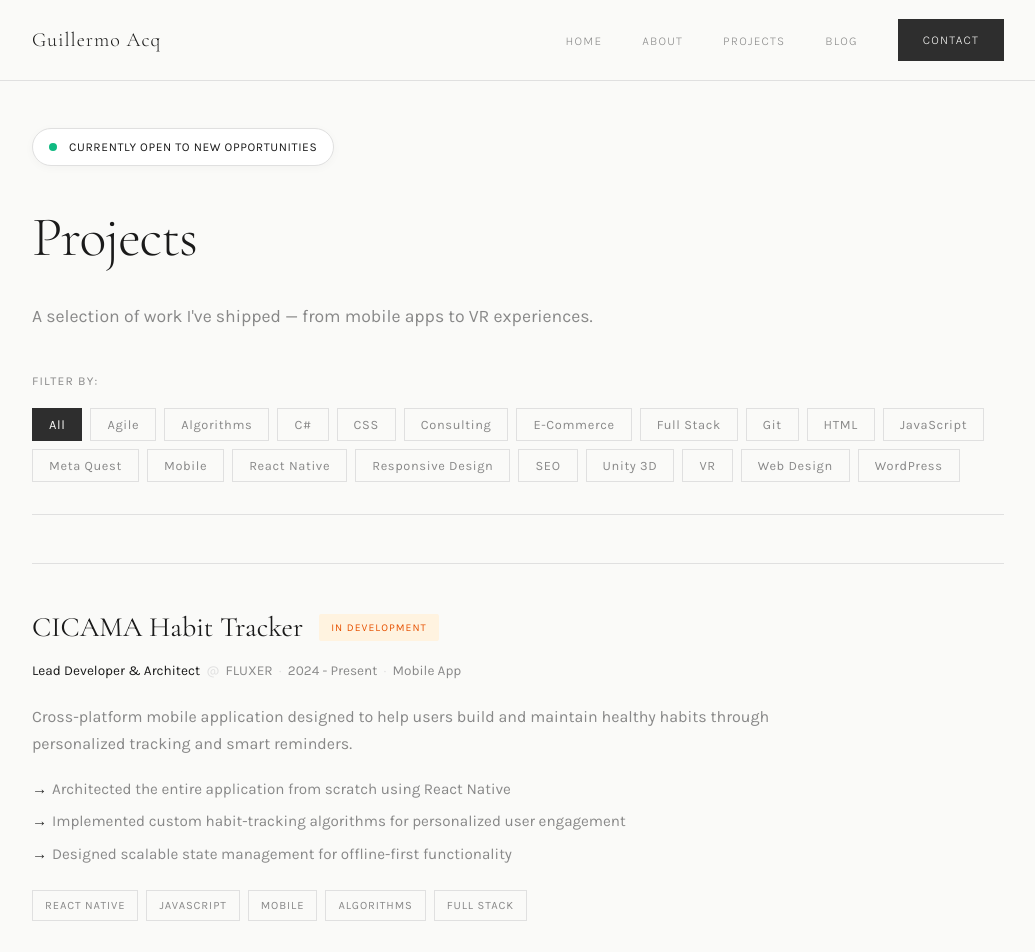
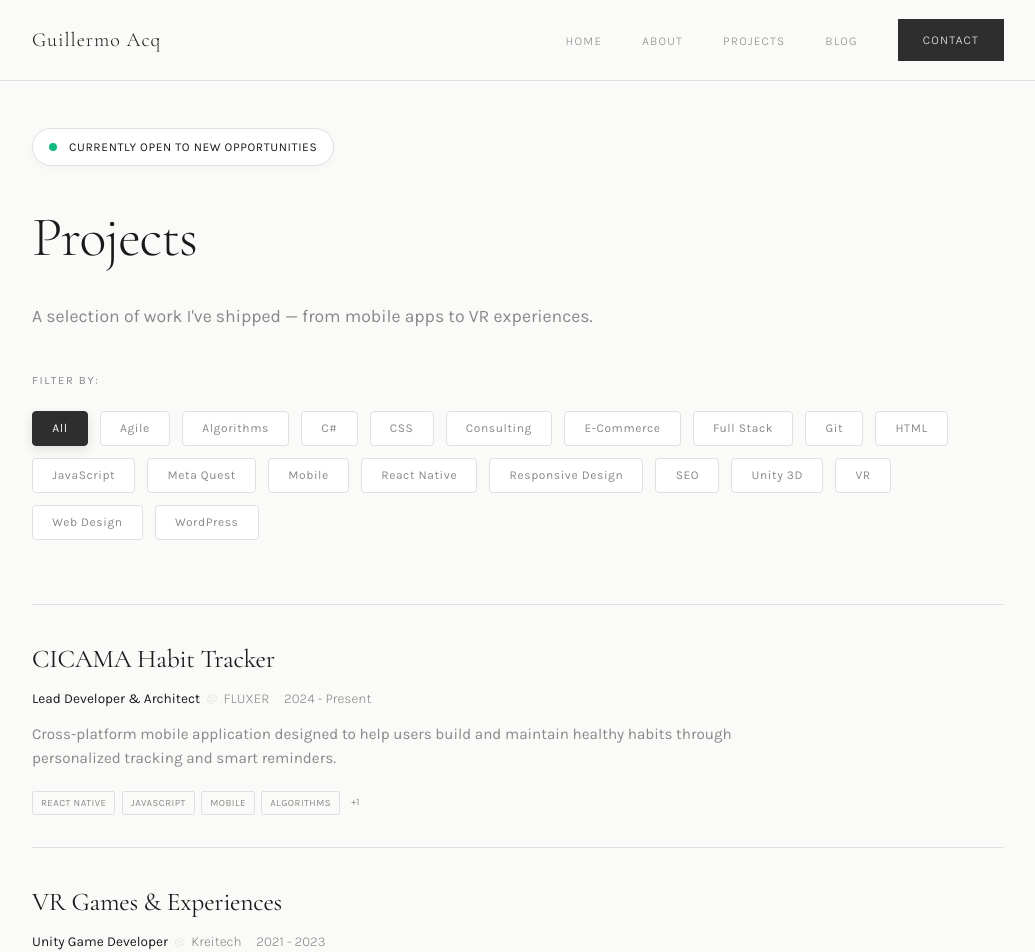
Before and after one commit to guilleacq/portfolio, a React (Vite) app: page /projects in a window 1280 px wide. Shown: the top 952 px of the page, without its empty margins (122-1157 px from the left). Built offline with nearby package versions, Linux system fonts and the light colour scheme.

Commit message:
Projects tab complete

```diff
--- a/src/components/ui/ProjectListCard.jsx
+++ b/src/components/ui/ProjectListCard.jsx
@@ -1,17 +1,5 @@
 import PropTypes from 'prop-types';
 import { Github, ExternalLink } from 'lucide-react';
-
-/**
- * Status badge component
- */
-const StatusBadge = ({ status }) => {
-  const statusClass = status.toLowerCase().replace(' ', '-');
-  return <span className={`project-status project-status--${statusClass}`}>{status}</span>;
-};
-
-StatusBadge.propTypes = {
-  status: PropTypes.string.isRequired,
-};
 
 /**
  * Project list card component - detailed view for recruiters
@@ -22,11 +10,8 @@ const ProjectListCard = ({ project }) => {
     role,
     company,
     period,
-    type,
     description,
-    highlights,
     tags,
-    status,
     links,
   } = project;
 
@@ -37,7 +22,6 @@ const ProjectListCard = ({ project }) => {
       <div className="project-list-header">
         <div className="project-list-title-row">
           <h2 className="project-list-title">{title}</h2>
-          <StatusBadge status={status} />
         </div>
         <div className="project-list-meta">
           <span className="project-list-role">{role}</span>
@@ -45,26 +29,19 @@ const ProjectListCard = ({ project }) => {
           <span className="project-list-company">{company}</span>
           <span className="project-list-separator">·</span>
           <span className="project-list-period">{period}</span>
-          <span className="project-list-separator">·</span>
-          <span className="project-list-type">{type}</span>
         </div>
       </div>
 
       <p className="project-list-description">{description}</p>
 
-      <ul className="project-list-highlights">
-        {highlights.map((highlight, index) => (
-          <li key={index}>{highlight}</li>
-        ))}
-      </ul>
-
       <div className="project-list-footer">
         <div className="project-list-tags">
-          {tags.map((tag) => (
+          {tags.slice(0, 4).map((tag) => (
             <span key={tag} className="project-list-tag">
               {tag}
             </span>
           ))}
+          {tags.length > 4 && <span className="project-list-tag-more">+{tags.length - 4}</span>}
         </div>
 
         {hasLinks && (
@@ -107,11 +84,8 @@ ProjectListCard.propTypes = {
     role: PropTypes.string.isRequired,
     company: PropTypes.string.isRequired,
     period: PropTypes.string.isRequired,
-    type: PropTypes.string.isRequired,
     description: PropTypes.string.isRequired,
-    highlights: PropTypes.arrayOf(PropTypes.string).isRequired,
     tags: PropTypes.arrayOf(PropTypes.string).isRequired,
-    status: PropTypes.string.isRequired,
     links: PropTypes.shape({
       github: PropTypes.string,
       live: PropTypes.string,
--- a/src/index.css
+++ b/src/index.css
@@ -680,59 +680,74 @@ section {
 
 /* Tag Filter */
 .tag-filter {
-  margin-bottom: 3rem;
-  padding-bottom: 2rem;
-  border-bottom: 1px solid var(--line);
+  margin-bottom: 4rem;
+  padding-bottom: 0;
+  border-bottom: none;
 }
 
 .tag-filter-label {
-  font-size: 0.75rem;
-  letter-spacing: 0.1em;
+  font-size: 0.7rem;
+  letter-spacing: 0.15em;
   text-transform: uppercase;
   color: var(--subtle);
-  margin-bottom: 1rem;
+  margin-bottom: 1.25rem;
+  font-weight: 400;
 }
 
 .tag-filter-list {
   display: flex;
   flex-wrap: wrap;
-  gap: 0.5rem;
+  gap: 0.75rem;
 }
 
 .tag-filter-button {
-  padding: 0.5rem 1rem;
+  padding: 0.6rem 1.2rem;
   font-family: 'Karla', sans-serif;
-  font-size: 0.8rem;
+  font-size: 0.75rem;
   letter-spacing: 0.05em;
   color: var(--subtle);
-  background: transparent;
+  background: #fff;
   border: 1px solid var(--line);
+  border-radius: 4px;
   cursor: pointer;
-  transition: all 0.2s ease;
+  transition: all 0.3s cubic-bezier(0.4, 0, 0.2, 1);
 }
 
 .tag-filter-button:hover {
   border-color: var(--accent);
   color: var(--accent);
+  transform: translateY(-1px);
 }
 
 .tag-filter-button.active {
   background: var(--accent);
   border-color: var(--accent);
   color: var(--bg);
+  box-shadow: 0 4px 12px rgba(0, 0, 0, 0.1);
 }
 
 /* Projects List */
 .projects-list {
-  display: flex;
-  flex-direction: column;
+  display: grid;
+  grid-template-columns: 1fr;
   gap: 0;
 }
 
 /* Project List Card */
 .project-list-card {
-  padding: 2.5rem 0;
+  padding: 2rem 0;
+  background: transparent;
+  border: none;
   border-bottom: 1px solid var(--line);
+  border-radius: 0;
+  transition: all 0.3s ease;
+  position: relative;
+}
+
+.project-list-card:hover {
+  border-color: var(--accent);
+  transform: translateX(8px);
+  box-shadow: none;
 }
 
 .project-list-card:first-child {
@@ -740,49 +755,27 @@ section {
 }
 
 .project-list-header {
-  margin-bottom: 1.25rem;
+  margin-bottom: 0.75rem;
 }
 
 .project-list-title-row {
   display: flex;
   align-items: center;
-  gap: 1rem;
-  margin-bottom: 0.5rem;
+  justify-content: flex-start;
+  gap: 1.25rem;
+  margin-bottom: 0.4rem;
   flex-wrap: wrap;
 }
 
 .project-list-title {
   font-family: 'Cormorant Garamond', serif;
-  font-size: 1.75rem;
+  font-size: 1.6rem;
   font-weight: 400;
+  letter-spacing: -0.01em;
 }
 
 .project-status {
-  font-size: 0.65rem;
-  letter-spacing: 0.1em;
-  text-transform: uppercase;
-  padding: 0.3rem 0.75rem;
-  border-radius: 2px;
-}
-
-.project-status--live {
-  background: #e8f5e9;
-  color: #2e7d32;
-}
-
-.project-status--completed {
-  background: #e3f2fd;
-  color: #1565c0;
-}
-
-.project-status--in-development {
-  background: #fff3e0;
-  color: #e65100;
-}
-
-.project-status--ongoing {
-  background: #f3e5f5;
-  color: #7b1fa2;
+  display: none;
 }
 
 .project-list-meta {
@@ -792,6 +785,7 @@ section {
   gap: 0.4rem;
   font-size: 0.85rem;
   color: var(--subtle);
+  font-weight: 300;
 }
 
 .project-list-role {
@@ -801,59 +795,50 @@ section {
 
 .project-list-separator {
   color: var(--line);
+  font-size: 0.75rem;
 }
 
 .project-list-description {
   color: var(--subtle);
-  line-height: 1.7;
+  line-height: 1.6;
   margin-bottom: 1.25rem;
-  max-width: 750px;
-}
-
-.project-list-highlights {
-  list-style: none;
-  margin-bottom: 1.5rem;
-  padding-left: 0;
-}
-
-.project-list-highlights li {
-  position: relative;
-  padding-left: 1.25rem;
-  margin-bottom: 0.5rem;
-  color: var(--subtle);
+  max-width: 700px;
   font-size: 0.95rem;
-  line-height: 1.6;
-}
-
-.project-list-highlights li::before {
-  content: '→';
-  position: absolute;
-  left: 0;
-  color: var(--accent);
 }
 
 .project-list-footer {
   display: flex;
   justify-content: space-between;
-  align-items: flex-start;
-  gap: 1.5rem;
+  align-items: center;
+  gap: 1rem;
   flex-wrap: wrap;
+  margin-top: 0;
+  padding-top: 0;
+  border-top: none;
 }
 
 .project-list-tags {
   display: flex;
   flex-wrap: wrap;
-  gap: 0.5rem;
+  gap: 0.4rem;
 }
 
 .project-list-tag {
-  font-size: 0.7rem;
-  letter-spacing: 0.08em;
+  font-size: 0.6rem;
+  letter-spacing: 0.05em;
   text-transform: uppercase;
   color: var(--subtle);
-  padding: 0.3rem 0.75rem;
+  padding: 0.2rem 0.5rem;
+  background: transparent;
   border: 1px solid var(--line);
+  border-radius: 2px;
   transition: all 0.2s ease;
+}
+
+.project-list-tag-more {
+  font-size: 0.6rem;
+  color: var(--subtle);
+  padding: 0.2rem 0.3rem;
 }
 
 .project-list-tag:hover {
```
